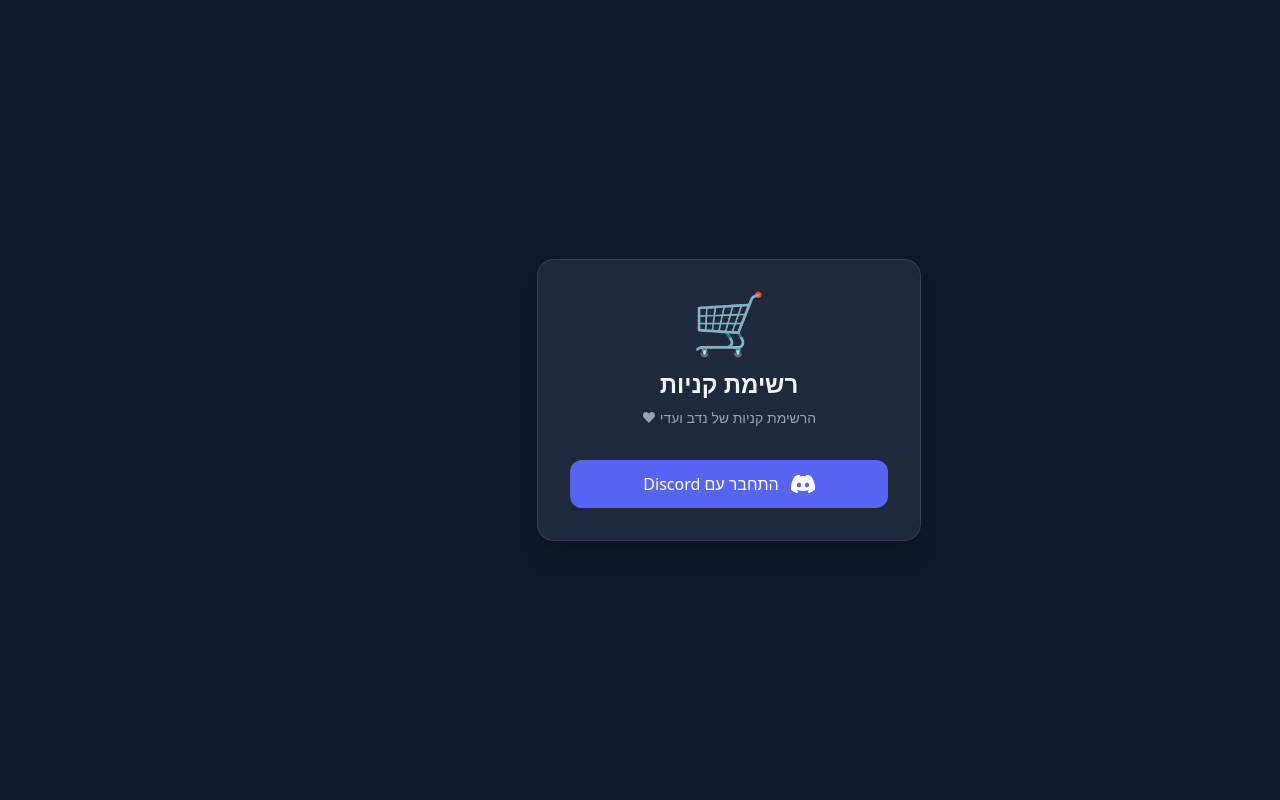
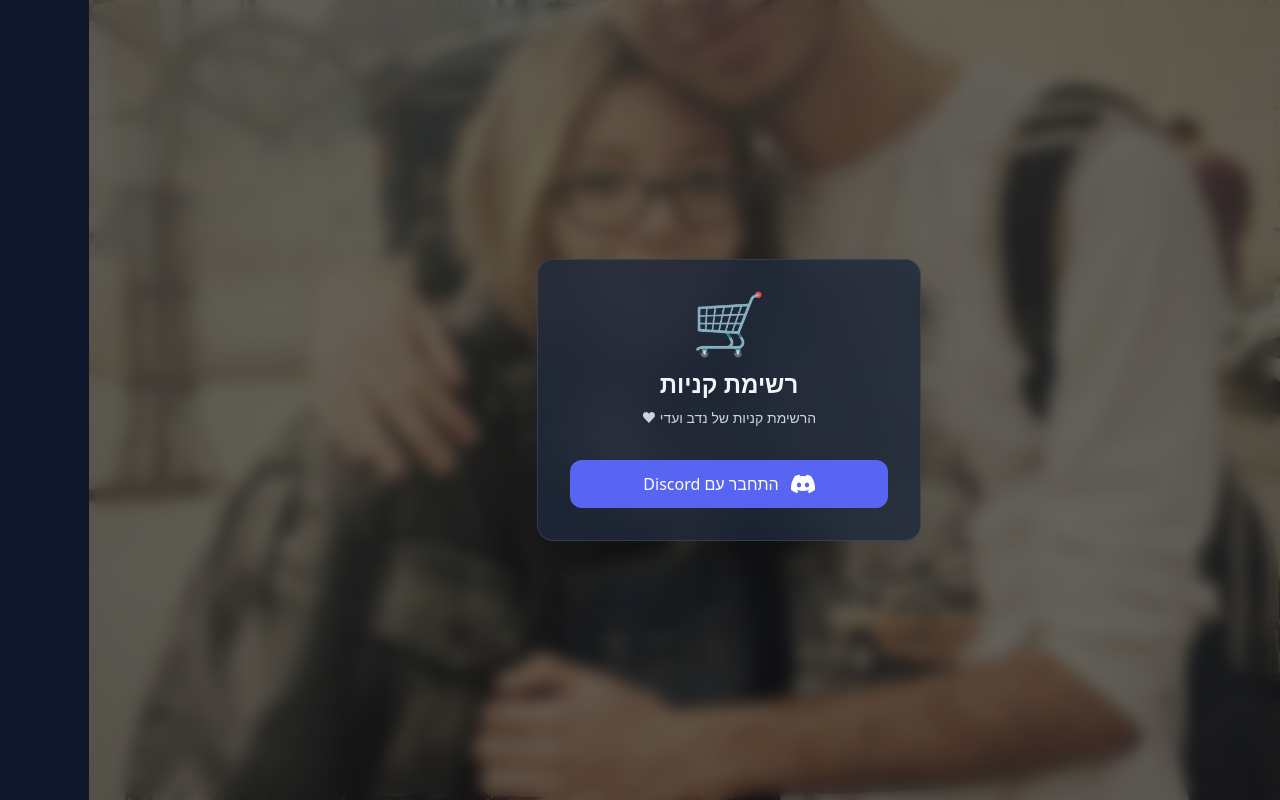
Before and after one commit to aruacool/Grocery-Hub, a React (Vite) app: page / in a window 1280 px wide. Built offline with nearby package versions, Linux system fonts and the light colour scheme; no server answers.

Commit message:
Add couple photo as login page background with glassmorphism card
Co-Authored-By: Claude Opus 4.6 <noreply@anthropic.com>

```diff
--- a/src/pages/LoginPage.tsx
+++ b/src/pages/LoginPage.tsx
@@ -4,16 +4,25 @@ export function LoginPage() {
   const { signInWithDiscord } = useAuth()
 
   return (
-    <div className="min-h-screen flex items-center justify-center bg-surface-900 px-4">
-      <div className="bg-surface-800 rounded-2xl p-8 max-w-sm w-full text-center shadow-xl border border-surface-700">
+    <div className="min-h-screen relative flex items-center justify-center px-4">
+      {/* Background image */}
+      <div
+        className="absolute inset-0 bg-cover bg-center"
+        style={{ backgroundImage: 'url(/login-bg.jpg)' }}
+      />
+      {/* Dark overlay with blur */}
+      <div className="absolute inset-0 bg-black/60 backdrop-blur-sm" />
+
+      {/* Login card */}
+      <div className="relative z-10 bg-surface-800/80 backdrop-blur-xl rounded-2xl p-8 max-w-sm w-full text-center shadow-2xl border border-surface-600/50">
         <div className="text-6xl mb-4">🛒</div>
         <h1 className="text-2xl font-bold mb-2">רשימת קניות</h1>
-        <p className="text-surface-400 mb-8 text-sm">
+        <p className="text-surface-300 mb-8 text-sm">
           הרשימת קניות של נדב ועדי ♥
         </p>
         <button
           onClick={signInWithDiscord}
-          className="w-full flex items-center justify-center gap-3 bg-[#5865F2] hover:bg-[#4752C4] text-white font-medium py-3 px-6 rounded-xl transition-colors cursor-pointer"
+          className="w-full flex items-center justify-center gap-3 bg-[#5865F2] hover:bg-[#4752C4] text-white font-medium py-3 px-6 rounded-xl transition-all hover:scale-[1.02] hover:shadow-lg cursor-pointer"
         >
           <svg width="24" height="24" viewBox="0 0 24 24" fill="currentColor">
             <path d="M20.317 4.37a19.791 19.791 0 0 0-4.885-1.515.074.074 0 0 0-.079.037c-.21.375-.444.864-.608 1.25a18.27 18.27 0 0 0-5.487 0 12.64 12.64 0 0 0-.617-1.25.077.077 0 0 0-.079-.037A19.736 19.736 0 0 0 3.677 4.37a.07.07 0 0 0-.032.027C.533 9.046-.32 13.58.099 18.057a.082.082 0 0 0 .031.057 19.9 19.9 0 0 0 5.993 3.03.078.078 0 0 0 .084-.028c.462-.63.874-1.295 1.226-1.994a.076.076 0 0 0-.041-.106 13.107 13.107 0 0 1-1.872-.892.077.077 0 0 1-.008-.128 10.2 10.2 0 0 0 .372-.292.074.074 0 0 1 .077-.01c3.928 1.793 8.18 1.793 12.062 0a.074.074 0 0 1 .078.01c.12.098.246.198.373.292a.077.077 0 0 1-.006.127 12.299 12.299 0 0 1-1.873.892.077.077 0 0 0-.041.107c.36.698.772 1.362 1.225 1.993a.076.076 0 0 0 .084.028 19.839 19.839 0 0 0 6.002-3.03.077.077 0 0 0 .032-.054c.5-5.177-.838-9.674-3.549-13.66a.061.061 0 0 0-.031-.03zM8.02 15.33c-1.183 0-2.157-1.085-2.157-2.419 0-1.333.956-2.419 2.157-2.419 1.21 0 2.176 1.096 2.157 2.42 0 1.333-.956 2.418-2.157 2.418zm7.975 0c-1.183 0-2.157-1.085-2.157-2.419 0-1.333.956-2.419 2.157-2.419 1.21 0 2.176 1.096 2.157 2.42 0 1.333-.947 2.418-2.157 2.418z"/>
```
Also changed, not shown: public/login-bg.jpg (added).
